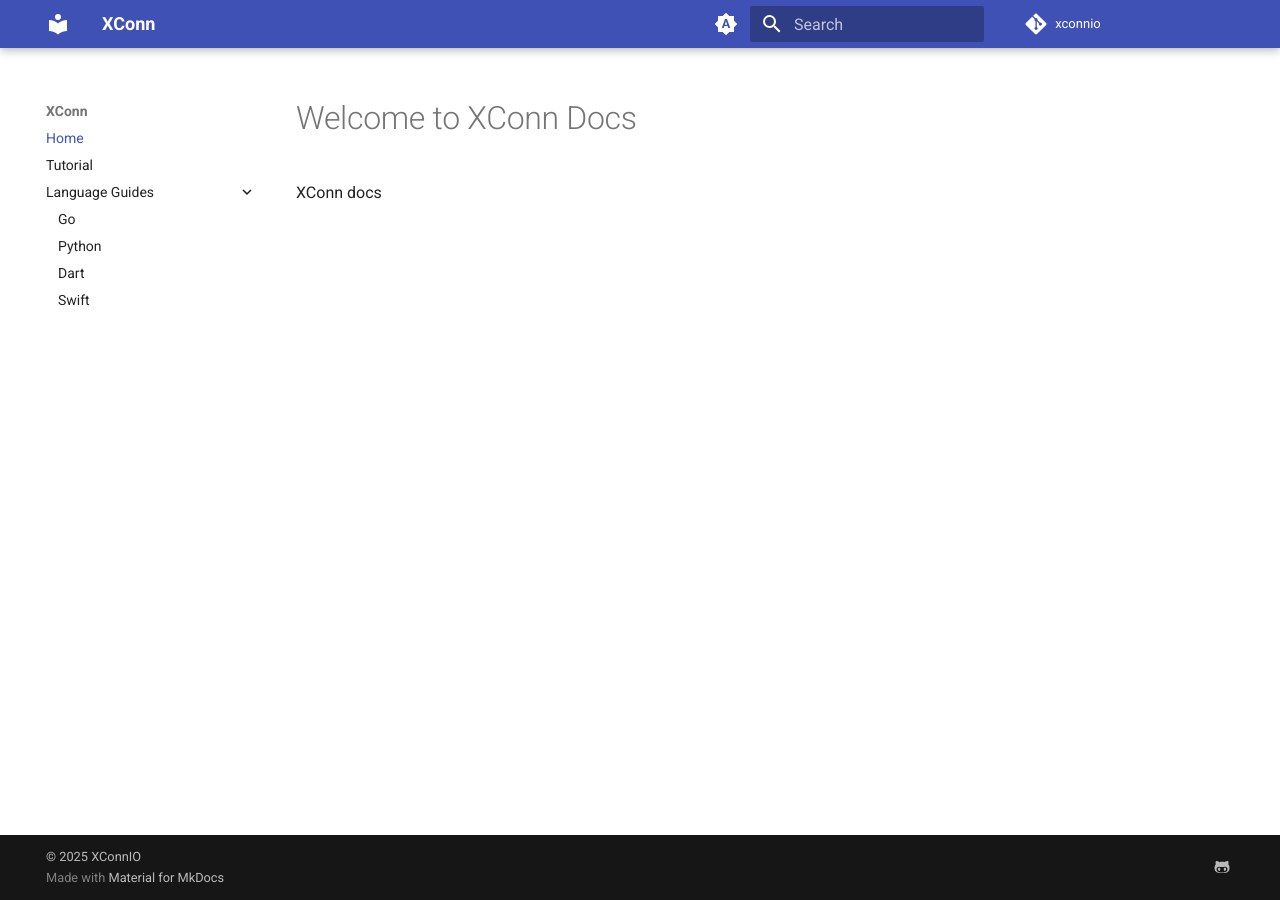
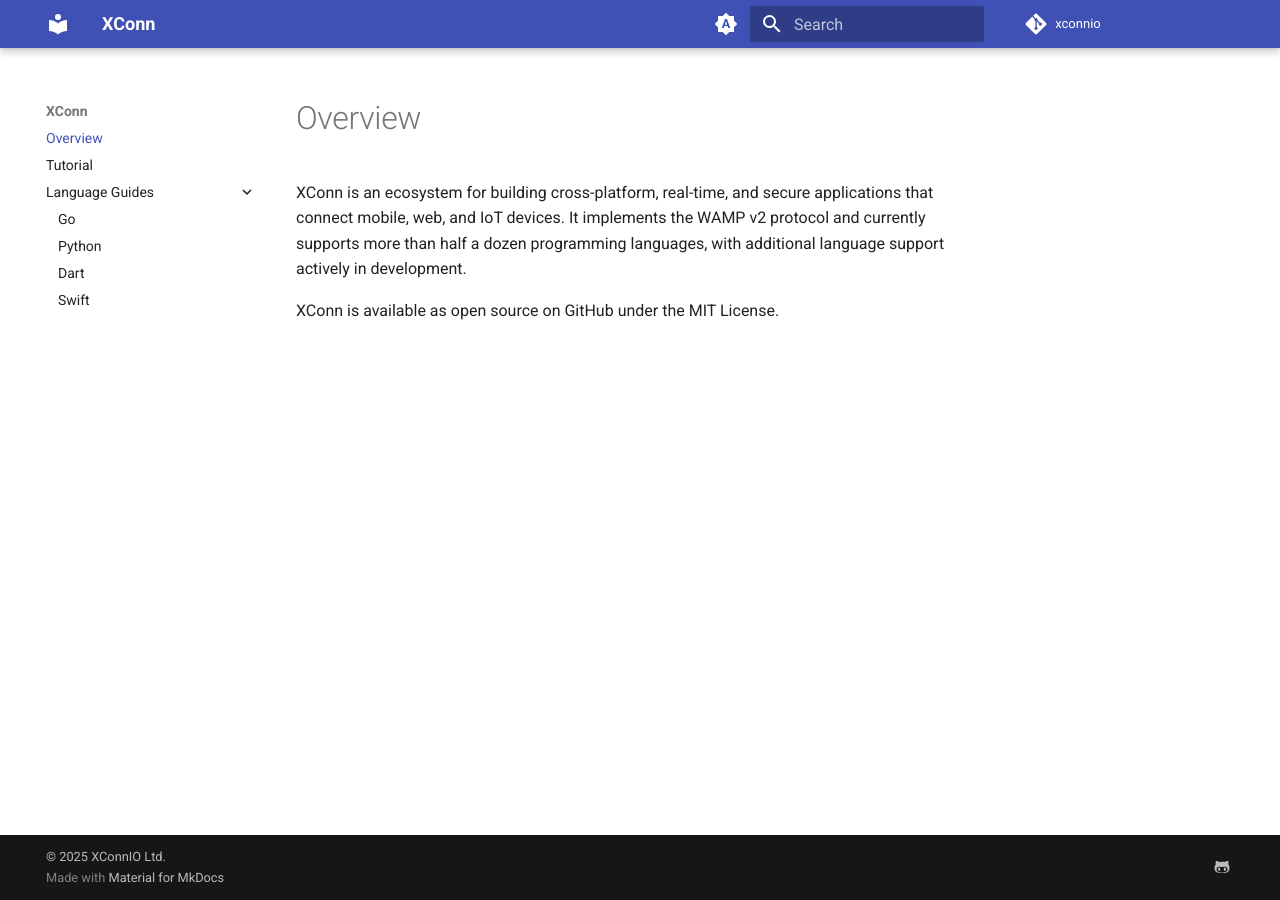
Before and after one commit to xconnio/xconn-docs, an MkDocs documentation site: the page built from docs/index.md, in a window 1280 px wide. Built offline with MkDocs 1.6.1 and Material for MkDocs 9.7.7, drawn with Linux system fonts in a browser that asks for light colours.

Commit message:
Add overview text for docs

```diff
--- a/docs/index.md
+++ b/docs/index.md
@@ -1,2 +1,4 @@
-# Welcome to XConn Docs
-XConn docs
+# Overview
+XConn is an ecosystem for building cross-platform, real-time, and secure applications that connect mobile, web, and IoT devices. It implements the WAMP v2 protocol and currently supports more than half a dozen programming languages, with additional language support actively in development.
+
+XConn is available as open source on GitHub under the MIT License.
--- a/mkdocs.yml
+++ b/mkdocs.yml
@@ -1,6 +1,6 @@
 site_name: XConn
 nav:
-  - Home: index.md
+  - Overview: index.md
   - Tutorial: tutorial.md
   - Language Guides:
       - Go: language-guides/go.md
@@ -45,7 +45,7 @@
 repo_url: https://github.com/xconnio
 repo_name: xconnio
 site_author: omer
-site_url: https://docs.xconn.io/xconn-docs
+site_url: https://xconn.dev
 site_dir: site/docs
 
 plugins:
@@ -55,7 +55,7 @@
 extra:
   social:
     - icon: fontawesome/brands/github-alt
-      link: https://github.com/xconnio/
+      link: https://github.com/xconnio
 
 markdown_extensions:
   - pymdownx.highlight:
@@ -74,4 +74,4 @@
   - attr_list
 
 copyright: |
-  &copy; 2025 <a href="https://github.com/xconnio/"  target="_blank" rel="noopener">XConnIO</a>
+  &copy; 2025 <a href="https://github.com/xconnio"  target="_blank" rel="noopener">XConnIO Ltd.</a>
```
